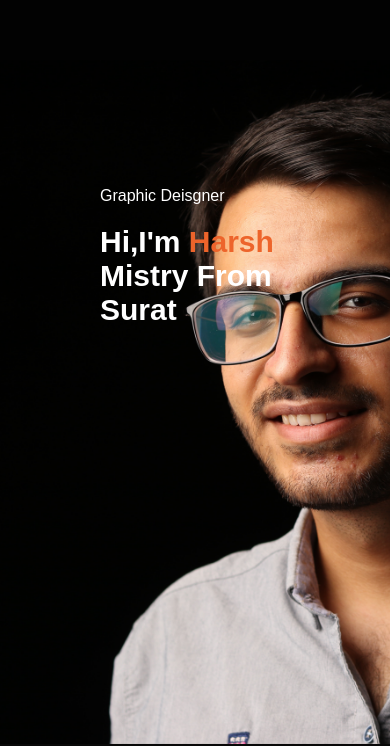
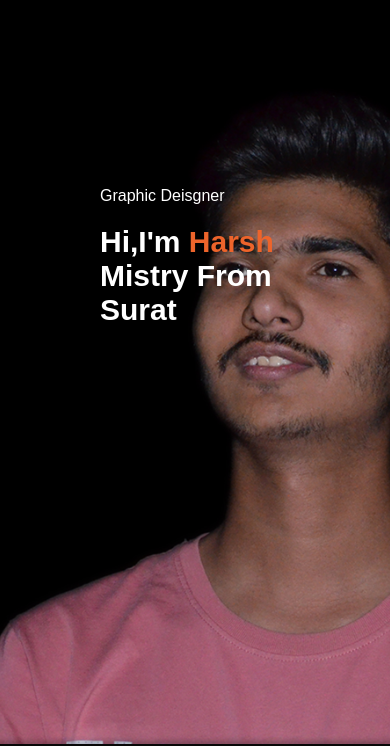
Before and after one commit to harshmistry7/resume, a plain HTML site: page index.html in a window 390 px wide. Shown: the part 100-846 px from the top of the page. Drawn offline with Linux system fonts and the light colour scheme.

Commit message:
image chng and bg fix

```diff
--- a/styles.css
+++ b/styles.css
@@ -16,9 +16,10 @@ body {
 #header {
     width: 100%;
     height: 100vh;
-    background-image: url(/resume/pic/bgi2.avif);
+    background-image: url(/resume/pic/background.jpg);
     background-size: cover;
     background-position: center;
+    background-attachment: fixed;
 }
 
 .container {
@@ -354,7 +355,7 @@ nav .fas{
 }
 @media only screen and (max-width: 600px){
     #header{
-        background-image: url(/resume/pic/phone-background.png);
+        background-image: url(/resume/pic/phone-background.jpg);
     }
     .header-text{
         margin-top: 100%;
```
